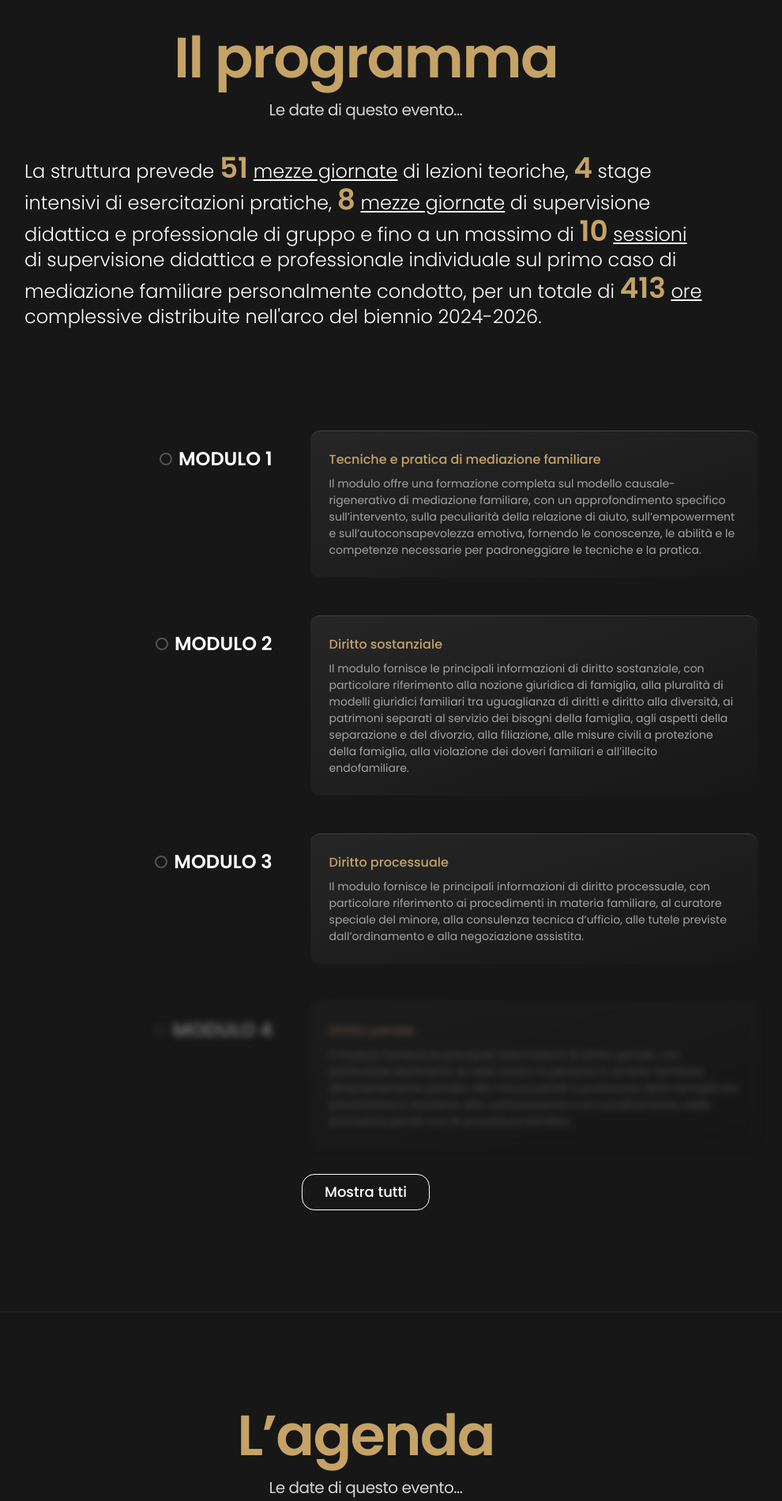
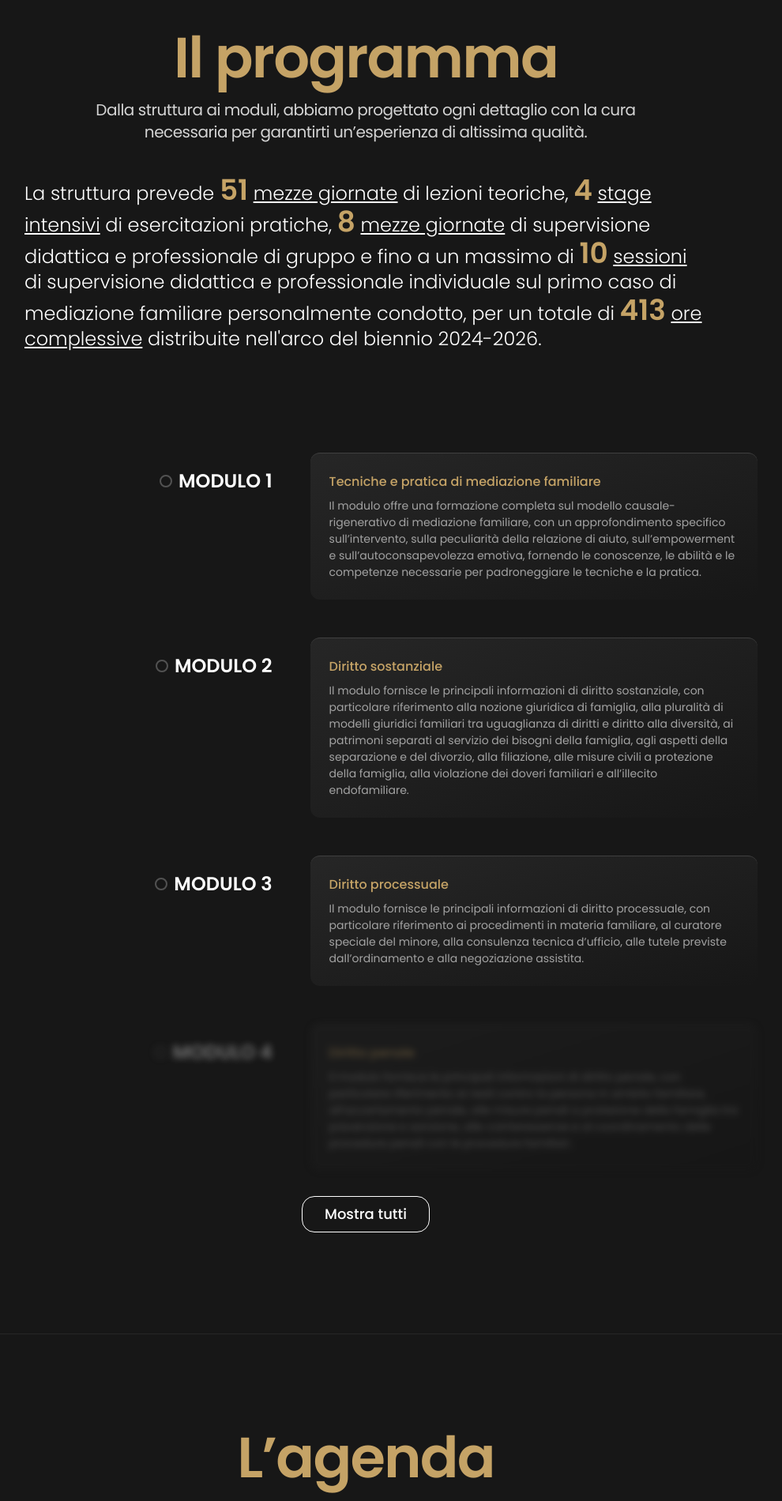
Before and after one commit to plasm/academy, a Nuxt app: page /corsi/master-experience in a window 1280 px wide. Shown: the part 2400-4300 px from the top of the page at 79% size, without its empty margins (177-1167 px from the left). Built offline with nearby package versions, Linux system fonts and the light colour scheme.

Commit message:
feat: pages

```diff
--- a/pages/corsi/master-experience.vue
+++ b/pages/corsi/master-experience.vue
@@ -136,7 +136,7 @@
 
     <ac-separator class="mb-20" />
 
-    <ac-heading description="Le date di questo evento...">
+    <ac-heading description="Dalla struttura ai moduli, abbiamo progettato ogni dettaglio con la cura necessaria per garantirti un’esperienza di altissima qualità.">
       <template #title>
         <div class="leading-none ">
           <span class="text-gold">Il programma</span>
@@ -146,7 +146,7 @@
 
     <div class="mx-auto max-w-5xl p-20 pt-0">
       <div class="text-2xl font-light text-white">
-        La struttura prevede <span class="text-4xl font-semibold text-gold">51</span> <u>mezze giornate</u> di lezioni teoriche, <span class="text-4xl font-semibold text-gold">4</span> stage intensivi di esercitazioni pratiche, <span class="text-4xl font-semibold text-gold">8</span> <u>mezze giornate</u> di supervisione didattica e professionale di gruppo e fino a un massimo di <span class="text-4xl font-semibold text-gold">10</span> <u>sessioni</u> di supervisione didattica e professionale individuale sul primo caso di mediazione familiare personalmente condotto, per un totale di <span class="text-4xl font-semibold text-gold">413</span> <u>ore</u> complessive distribuite nell'arco del biennio 2024-2026.
+        La struttura prevede <span class="text-4xl font-semibold text-gold">51</span> <u>mezze giornate</u> di lezioni teoriche, <span class="text-4xl font-semibold text-gold">4</span> <u>stage intensivi</u> di esercitazioni pratiche, <span class="text-4xl font-semibold text-gold">8</span> <u>mezze giornate</u> di supervisione didattica e professionale di gruppo e fino a un massimo di <span class="text-4xl font-semibold text-gold">10</span> <u>sessioni</u> di supervisione didattica e professionale individuale sul primo caso di mediazione familiare personalmente condotto, per un totale di <span class="text-4xl font-semibold text-gold">413</span> <u>ore complessive</u> distribuite nell'arco del biennio 2024-2026.
       </div>
     </div>
 
@@ -171,7 +171,7 @@
 
     <ac-separator class="my-20" />
 
-    <ac-heading description="Le date di questo evento...">
+    <ac-heading description="Scopri le tappe del viaggio che ti condurranno alla tua destinazione finale: la qualifica professionale di mediatore familiare.">
       <template #title>
         <div class="leading-none ">
           <span class="text-gold">L’agenda</span>
```
